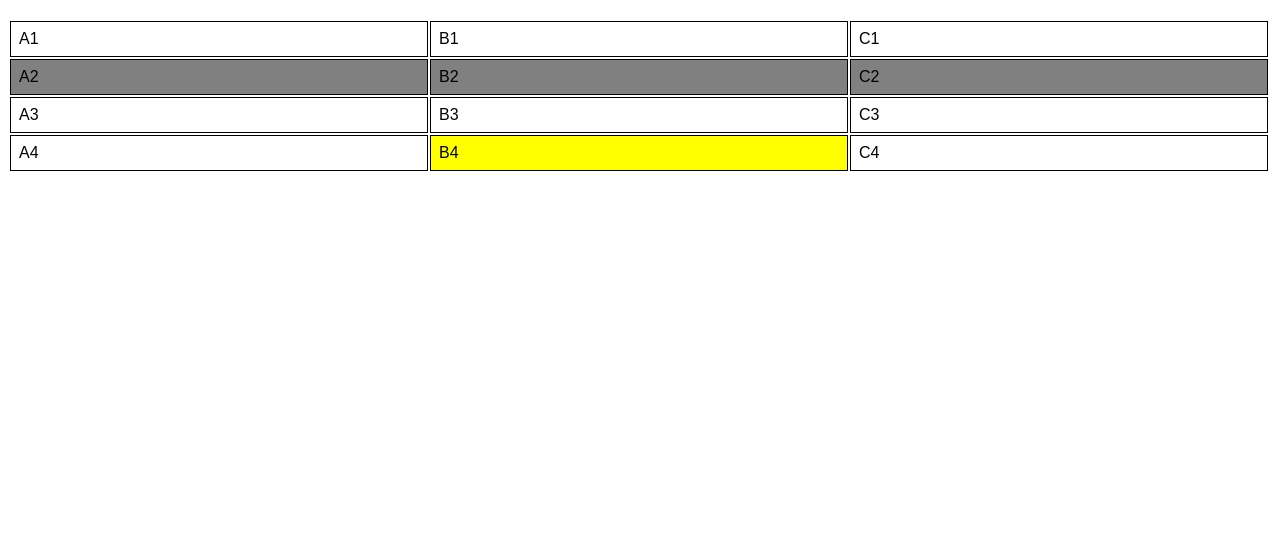
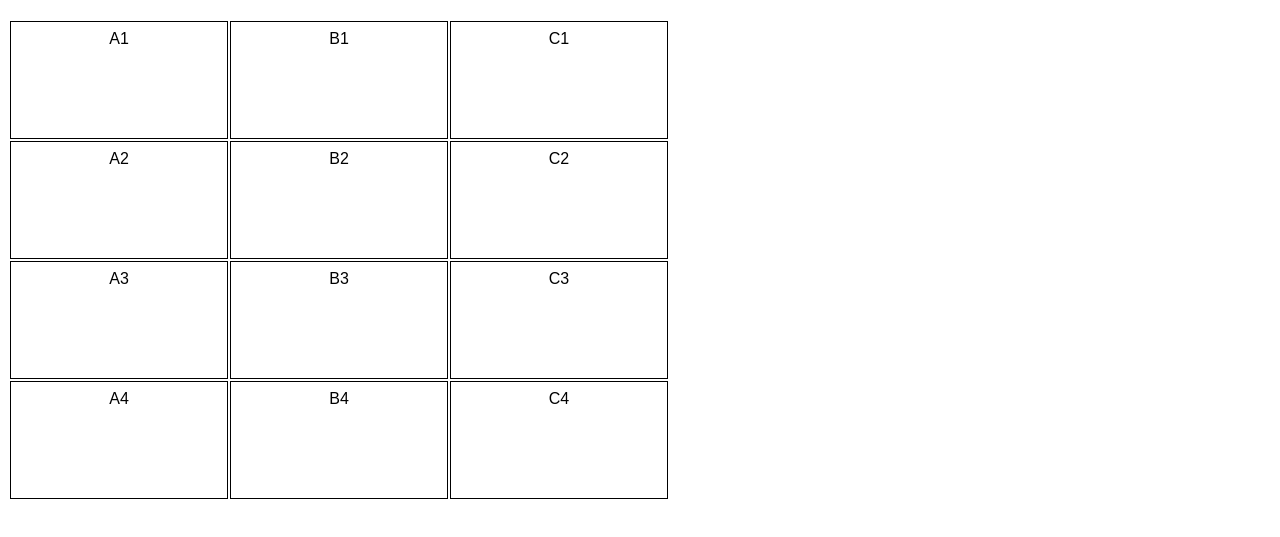
Before and after one commit to mariomoreira1992/HTML-CSS, a plain HTML site: page EXERCICIOS/MODULO 02/023 - Tabelas/tabela001.html in a window 1280 px wide. Shown: the part 61-598 px from the top of the page. Drawn offline with Linux system fonts and the light colour scheme.

Commit message:
Update tabela001.html

```diff
--- a/EXERCICIOS/MODULO 02/023 - Tabelas/tabela001.html
+++ b/EXERCICIOS/MODULO 02/023 - Tabelas/tabela001.html
@@ -7,15 +7,16 @@
     <style>
 
         body{ font-family: Arial, Helvetica, sans-serif;}
+
         td{
             padding: 8px;
             border-collapse: separate;
-            width: 400px;
+            width: 200px;
+            height: 100px;
             border: 1px solid black;
+            text-align: center;
+            vertical-align: top;
         }
-        tr.linha{
-            background-color: grey;}
-            td.dado{background-color: yellow;}
     </style>
 </head>
 <body>
@@ -28,7 +29,7 @@
         <td>C1</td>
     </tr>
 
-    <tr class="linha">
+    <tr>
         <td>A2</td>
         <td>B2</td>
         <td>C2</td>
@@ -42,7 +43,7 @@
 
     <tr>
         <td>A4</td>
-        <td class="dado">B4</td>
+        <td>B4</td>
         <td>C4</td>
     </tr>
 </table>
```
